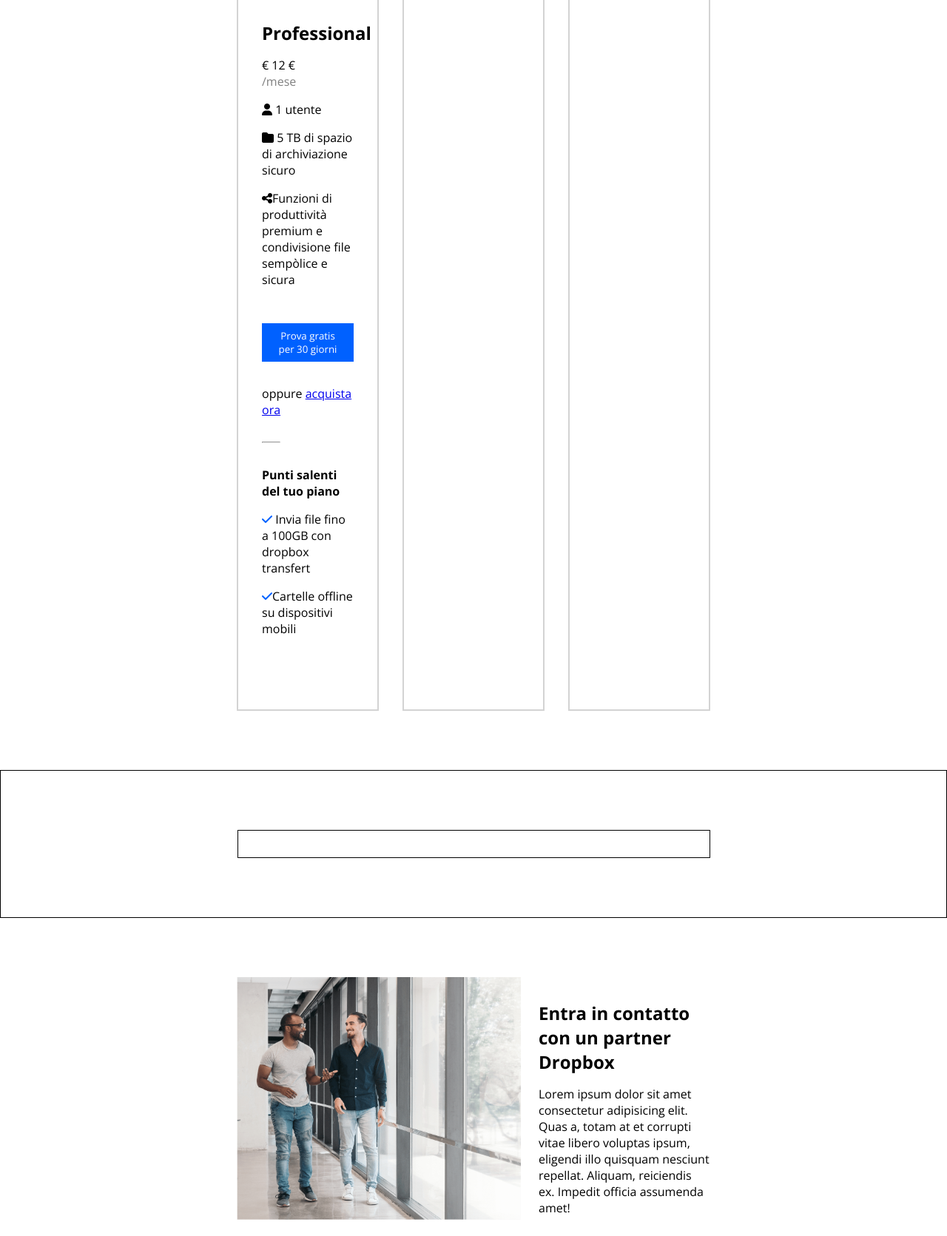
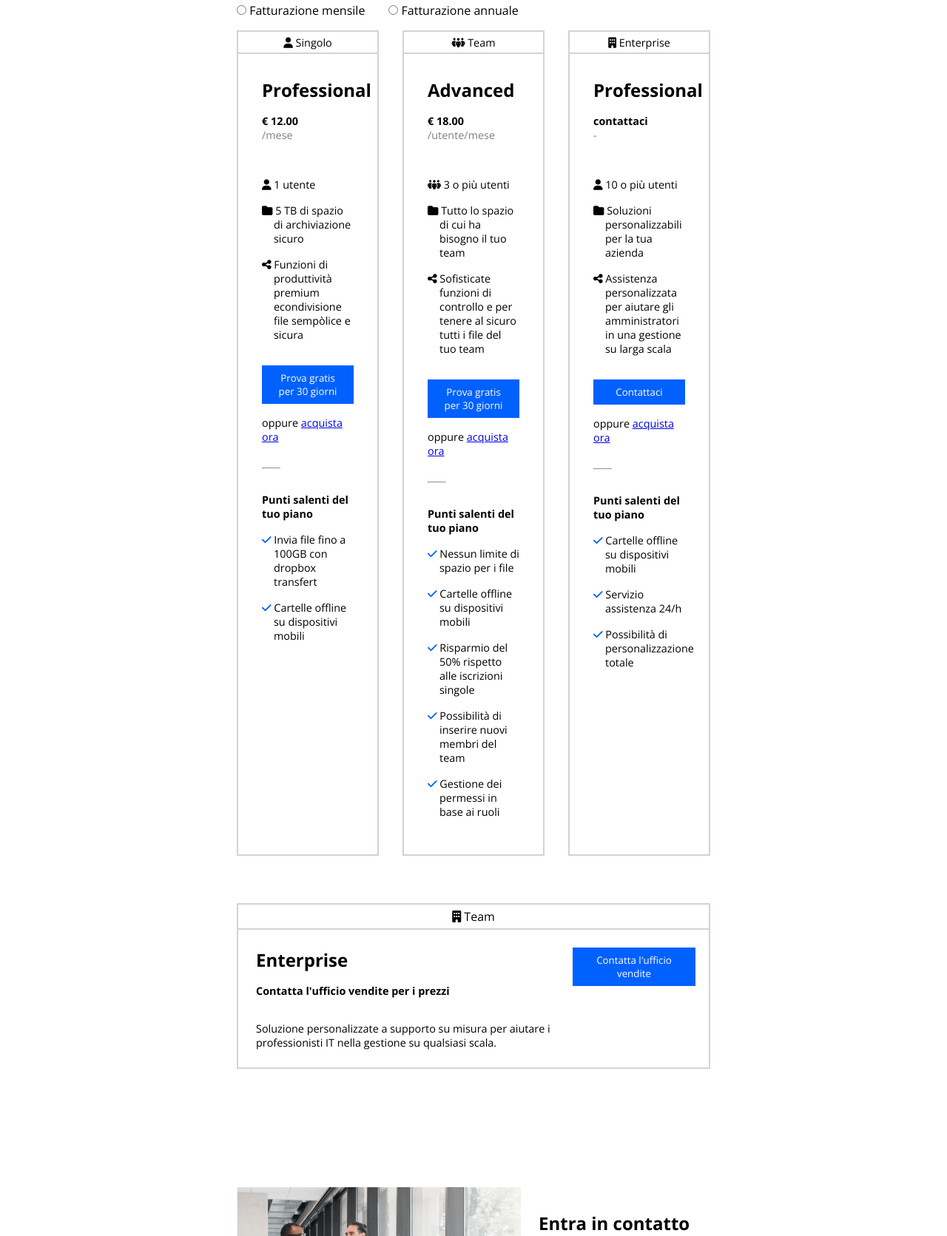
Before and after one commit to simoneevacca/htmlcss-dropbox, a plain HTML site: page index.html in a window 1280 px wide. Shown: the part 1129-2800 px from the top of the page at 74% size. Drawn offline with nearby package versions, Linux system fonts and the light colour scheme.

Commit message:
update plans and enterprise section with content

```diff
--- a/assets/css/style.css
+++ b/assets/css/style.css
@@ -36,10 +36,6 @@
 }
 
 
-header a {
-    text-decoration: none;
-    color: black;
-}
 li {
     list-style: none;
 }
@@ -107,6 +103,10 @@
     align-items: center;
 }
 
+header a {
+    text-decoration: none;
+    color: black;
+}
 nav button {
     width: 15%;
 }
@@ -148,61 +148,56 @@
 }
 
 .jumbotron img{
-    width: 35rem;
+    width: 45rem;
 }
 /* #endregion jumbotron */
 
 /* #region plans */
 .plans {
-    padding: 5rem 0 5rem 0;
+    padding: 10rem 0 4rem 0;
 }
-
 .choices {
     gap: 2rem;
     padding: 2rem 0 1rem 0;
 }
-
 .plans .col-4 {
     width: calc((90% / 12) *4);
-    height: 1000px;
     border: 2px solid lightgray;
+    font-size: 0.9rem;
 }
-
 .plans-cards {
     display: flex;
     justify-content: space-between;
 }
-
 .plan-name {
     text-align: center;
     border-bottom: 2px solid lightgray;
     padding:0.3rem;
 }
-
 .card {
     display: flex;
     flex-direction: column;
     gap: 1rem;
     padding: 2rem;
 }
-
 .month {
     margin-top: -1rem;
+    margin-bottom: 2rem;
     color: gray;
 }
-
-.card-list {
-    list-style: none;
+.list-card {
+    margin-left: 1rem;
 }
-.user:before {
-    content: "fa-solid fa-user";
+.list-card div {
+    margin-bottom: 1rem;
 }
-
+.card .fa-solid{
+    margin-left: -1rem;
+}
 .plans button {
     width: 100%;
-    margin: 2rem 0 1rem 0;
+    margin: rem 0 1rem 0;
 }
-
 .plans hr {
     width: 20%;
     margin: 1rem 0 1rem 0;
@@ -213,12 +208,28 @@
 /* #endregion plans */
 /* #region enterprise */
 .enterprise {
-    padding: 5rem 0 5rem 0;
-
+    padding-bottom: 5rem;
 }
 .enterprise .small_container {
-    border: 1px solid black;
+    border: 2px solid lightgray;
     height: 100%;
+}
+.enterprise .d-flex {
+    padding: 1.5rem 0 1.5rem 1.5rem;
+}
+.enterprise-left {
+    width: 70%;
+    font-size: 0.9rem;
+}
+.enterprise strong{
+    display: block;
+    margin: 1rem 0 2rem 0;
+}
+.enterprise-right {
+width: 30%;
+}
+.enterprise button {
+    width: 90%;
 }
 /* #endregion enterprise */
 /* #region partner */
--- a/index.html
+++ b/index.html
@@ -78,30 +78,95 @@
                         <div class="plan-name"><i class="fa-solid fa-user"></i> Singolo</div>
                         <div class="card">
                             <h3>Professional</h3>
-                            <div>&euro; 12 &euro;</div>
+                            <strong>&euro; 12.00</strong>
                             <div class="month">/mese</div>
-                            <div><i class="fa-solid fa-user"></i> 1 utente</div>
-                            <div><i class="fa-solid fa-folder"></i> 5 TB di spazio di archiviazione sicuro</div>
-                            <div><i class="fa-solid fa-share-nodes"></i>Funzioni di produttività premium e condivisione file sempòlice e sicura</div>
+                            <div class="list-card">
+                                <div><i class="fa-solid fa-user"></i> 1 utente</div>
+                                <div><i class="fa-solid fa-folder"></i> 5 TB di spazio di archiviazione sicuro</div>
+                                <div><i class="fa-solid fa-share-nodes"></i> Funzioni di produttività premium
+                                    econdivisione file sempòlice e sicura</div>
+                            </div>
                             <button class="blue-button">Prova gratis per 30 giorni</button>
                             <div>oppure <a href="#">acquista ora</a></div>
                             <hr>
                             <strong>Punti salenti del tuo piano</strong>
-                            <div><i class="fa-solid fa-check"></i> Invia file fino a 100GB con dropbox transfert</div>
-                            <div><i class="fa-solid fa-check"></i>Cartelle offline su dispositivi mobili</div>
-
+                            <div class="list-card">
+                                <div><i class="fa-solid fa-check"></i> Invia file fino a 100GB con dropbox transfert
+                                </div>
+                                <div><i class="fa-solid fa-check"></i> Cartelle offline su dispositivi mobili</div>
+                            </div>
                         </div>
                     </div>
-                    <div class="col-4"></div>
-                    <div class="col-4"></div>
+                    <div class="col-4">
+                        <div class="plan-name"><i class="fa-solid fa-people-group"></i> Team</div>
+                        <div class="card">
+                            <h3>Advanced</h3>
+                            <strong>&euro; 18.00</strong>
+                            <div class="month">/utente/mese</div>
+                            <div class="list-card">
+                                <div><i class="fa-solid fa-people-group"></i> 3 o più utenti</div>
+                                <div><i class="fa-solid fa-folder"></i> Tutto lo spazio di cui ha bisogno il tuo team
+                                </div>
+                                <div><i class="fa-solid fa-share-nodes"></i> Sofisticate funzioni di controllo e per
+                                    tenere al sicuro tutti i file del tuo team</div>
+                            </div>
+                            <button class="blue-button">Prova gratis per 30 giorni</button>
+                            <div>oppure <a href="#">acquista ora</a></div>
+                            <hr>
+                            <strong>Punti salenti del tuo piano</strong>
+                            <div class="list-card">
+                                <div><i class="fa-solid fa-check"></i> Nessun limite di spazio per i file</div>
+                                <div><i class="fa-solid fa-check"></i> Cartelle offline su dispositivi mobili</div>
+                                <div><i class="fa-solid fa-check"></i> Risparmio del 50% rispetto alle iscrizioni
+                                    singole</div>
+                                <div><i class="fa-solid fa-check"></i> Possibilità di inserire nuovi membri del team
+                                </div>
+                                <div><i class="fa-solid fa-check"></i> Gestione dei permessi in base ai ruoli</div>
+                            </div>
+                        </div>
+                    </div>
+                    <div class="col-4">
+                        <div class="plan-name"><i class="fa-solid fa-building"></i> Enterprise</div>
+                        <div class="card">
+                            <h3>Professional</h3>
+                            <strong>contattaci</strong>
+                            <div class="month">-</div>
+                            <div class="list-card">
+                                <div><i class="fa-solid fa-user"></i> 10 o più utenti</div>
+                                <div><i class="fa-solid fa-folder"></i> Soluzioni personalizzabili per la tua azienda
+                                </div>
+                                <div><i class="fa-solid fa-share-nodes"></i> Assistenza personalizzata per aiutare gli
+                                    amministratori in una gestione su larga scala</div>
+                            </div>
+                            <button class="blue-button">Contattaci</button>
+                            <div>oppure <a href="#">acquista ora</a></div>
+                            <hr>
+                            <strong>Punti salenti del tuo piano</strong>
+                            <div class="list-card">
+                                <div><i class="fa-solid fa-check"></i> Cartelle offline su dispositivi mobili</div>
+                                <div><i class="fa-solid fa-check"></i> Servizio assistenza 24/h</div>
+                                <div><i class="fa-solid fa-check"></i> Possibilità di personalizzazione totale</div>
+                            </div>
+                        </div>
+                    </div>
                 </div>
             </div>
         </section>
         <!-- /.plans -->
 
-        <section class="enterprise debug">
+        <section class="enterprise">
             <div class="small_container">
-
+                <div class="plan-name"><i class="fa-solid fa-building"></i> Team</div>
+                <div class="d-flex">
+                    <div class="enterprise-left">
+                        <h3>Enterprise</h3>
+                        <strong>Contatta l'ufficio vendite per i prezzi</strong>
+                        <p>Soluzione personalizzate a supporto su misura per aiutare i professionisti IT nella gestione su qualsiasi scala.</p>
+                    </div>
+                    <div class="enterprise-right">
+                        <button class="blue-button">Contatta l'ufficio vendite</button>
+                    </div>
+                </div>
             </div>
         </section>
         <!-- /.enterprise -->
@@ -113,9 +178,7 @@
                 </div>
                 <div class="right_partner">
                     <h3>Entra in contatto con un partner Dropbox</h3>
-                    <p>Lorem ipsum dolor sit amet consectetur adipisicing elit. Quas a, totam at et corrupti vitae
-                        libero voluptas ipsum, eligendi illo quisquam nesciunt repellat. Aliquam, reiciendis ex. Impedit
-                        officia assumenda amet!</p>
+                    <p>Trova un partner Dropbox e HelloSign di fiducia. Ottieni le soluzioni e i servizi necessari per raggiungere i tuoi obiettivi aziendali, tra cui implementazione, integrazione, gestione e supporto continui.</p>
                 </div>
             </div>
         </section>
```
